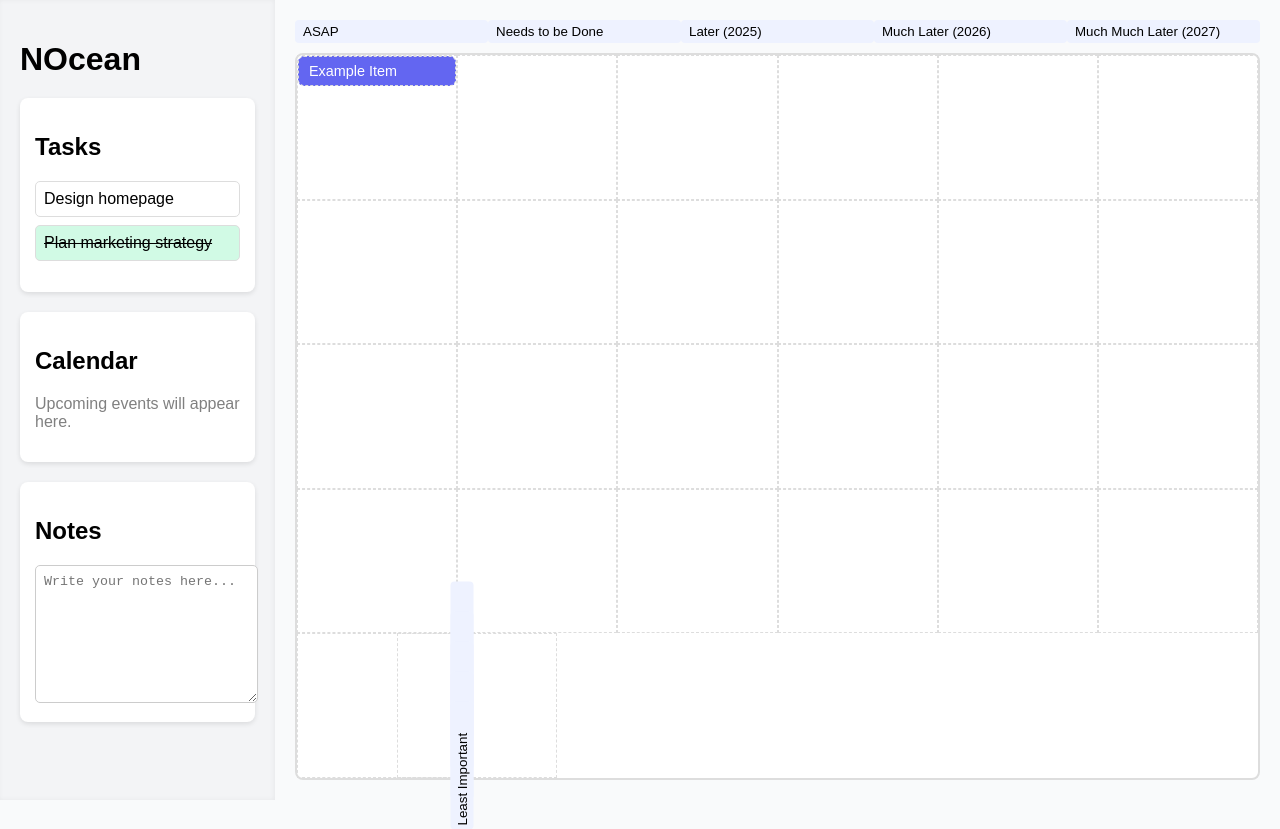
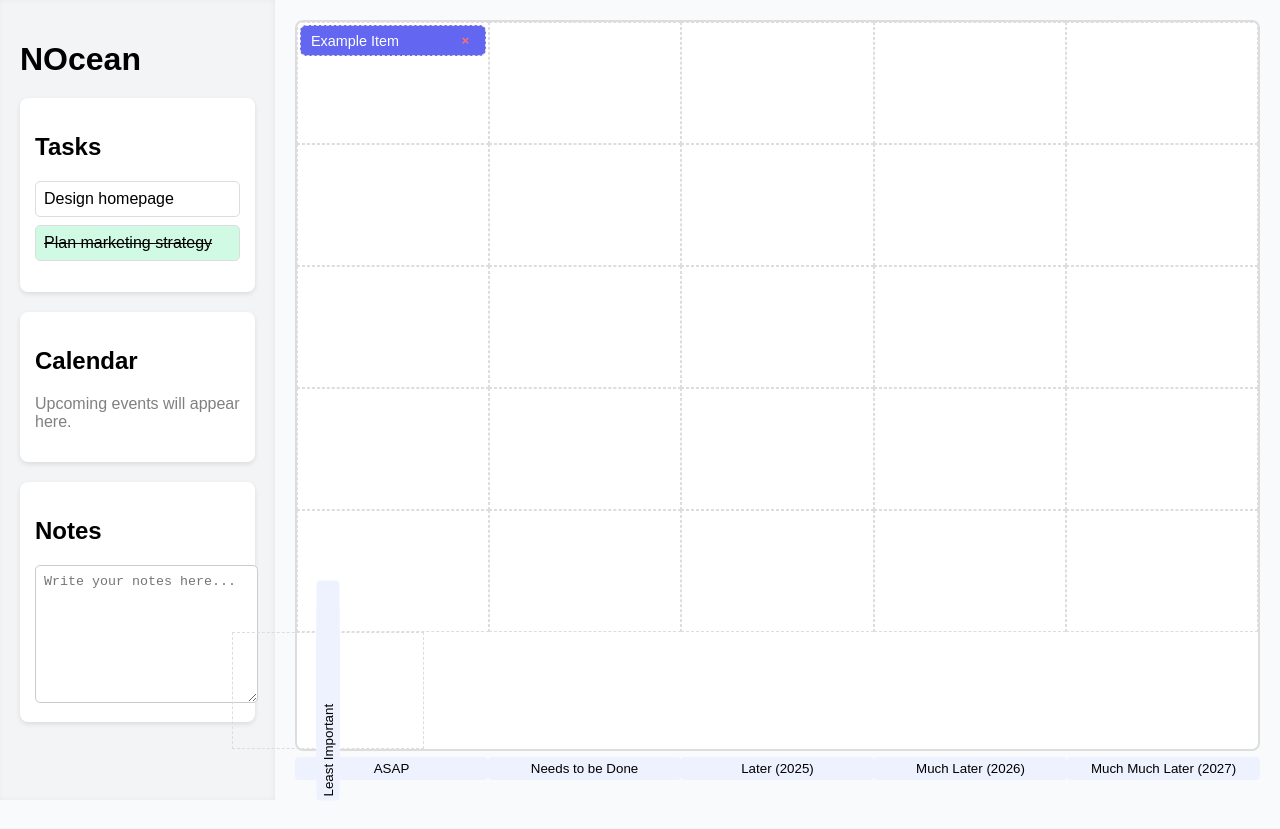
Before and after one commit to mostlylocalvend-hub/NOcean, a plain HTML site: page index.html in a window 1280 px wide. After the commit the page ends 801 px from the top, so only its background shows below. Drawn offline with Linux system fonts and the light colour scheme.

Commit message:
Update index.html

```diff
--- a/index.html
+++ b/index.html
@@ -14,14 +14,18 @@
     li.done { background: #d1fae5; text-decoration: line-through; }
     textarea { width: 100%; height: 120px; padding: 8px; border: 1px solid #ccc; border-radius: 5px; }
 
-    .whiteboard { flex: 1; padding: 20px; display: flex; flex-direction: column; }
-    .board { flex: 1; border: 2px solid #ddd; border-radius: 8px; background: white; display: grid; grid-template-columns: repeat(auto-fill, minmax(150px, 1fr)); grid-template-rows: repeat(5, 1fr); position: relative; }
+    .whiteboard { flex: 1; padding: 20px; display: flex; flex-direction: column; position: relative; }
+    .board { flex: 1; border: 2px solid #ddd; border-radius: 8px; background: white; display: grid; grid-template-columns: repeat(5, 1fr); grid-template-rows: repeat(5, 1fr); position: relative; }
     .board div { border: 1px dashed #ddd; position: relative; }
-    .labels { display: flex; justify-content: space-between; margin-bottom: 10px; }
-    .labels input { border: none; background: #eef2ff; padding: 4px 8px; border-radius: 4px; }
-    .y-axis { position: absolute; left: -60px; top: 0; bottom: 0; display: flex; flex-direction: column; justify-content: space-between; }
+
+    .x-axis { display: grid; grid-template-columns: repeat(5, 1fr); margin-top: 6px; }
+    .x-axis input { border: none; background: #eef2ff; padding: 4px 8px; border-radius: 4px; text-align: center; }
+
+    .y-axis { position: absolute; left: -65px; top: 0; bottom: 0; display: grid; grid-template-rows: repeat(5, 1fr); justify-items: center; }
     .y-axis input { transform: rotate(-90deg); width: 120px; border: none; background: #eef2ff; padding: 4px; border-radius: 4px; }
-    .draggable { padding: 6px 10px; background: #6366f1; color: white; border-radius: 6px; cursor: grab; font-size: 0.9em; }
+
+    .draggable { padding: 6px 10px; background: #6366f1; color: white; border-radius: 6px; cursor: grab; font-size: 0.9em; margin: 2px; display: flex; justify-content: space-between; align-items: center; }
+    .draggable button { margin-left: 8px; background: none; border: none; color: #f87171; font-weight: bold; cursor: pointer; }
   </style>
 </head>
 <body>
@@ -47,13 +51,6 @@
   </div>
 
   <div class="whiteboard">
-    <div class="labels" id="xLabels">
-      <input value="ASAP">
-      <input value="Needs to be Done">
-      <input value="Later (2025)">
-      <input value="Much Later (2026)">
-      <input value="Much Much Later (2027)">
-    </div>
     <div class="board" id="board">
       <div></div><div></div><div></div><div></div><div></div>
       <div></div><div></div><div></div><div></div><div></div>
@@ -67,6 +64,13 @@
         <input value="Less Important">
         <input value="Least Important">
       </div>
+    </div>
+    <div class="x-axis" id="xLabels">
+      <input value="ASAP">
+      <input value="Needs to be Done">
+      <input value="Later (2025)">
+      <input value="Much Later (2026)">
+      <input value="Much Much Later (2027)">
     </div>
   </div>
 
@@ -94,12 +98,16 @@
     });
 
     // Example draggable items
+    function createDraggable(text){
+      const item = document.createElement("div");
+      item.className = "draggable";
+      item.setAttribute("draggable", true);
+      item.innerHTML = `<span>${text}</span> <button onclick=\"this.parentElement.remove()\">×</button>`;
+      return item;
+    }
+
     const board = document.getElementById("board");
-    const task = document.createElement("div");
-    task.textContent = "Example Item";
-    task.className = "draggable";
-    task.setAttribute("draggable", true);
-    board.querySelector("div").appendChild(task);
+    board.querySelector("div").appendChild(createDraggable("Example Item"));
   </script>
 </body>
 </html>
```
